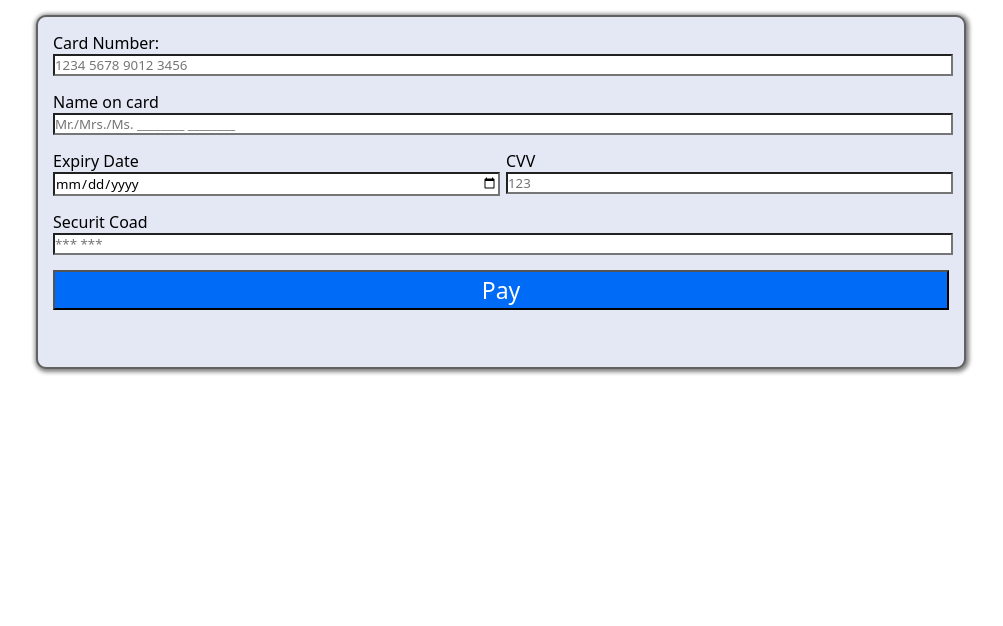
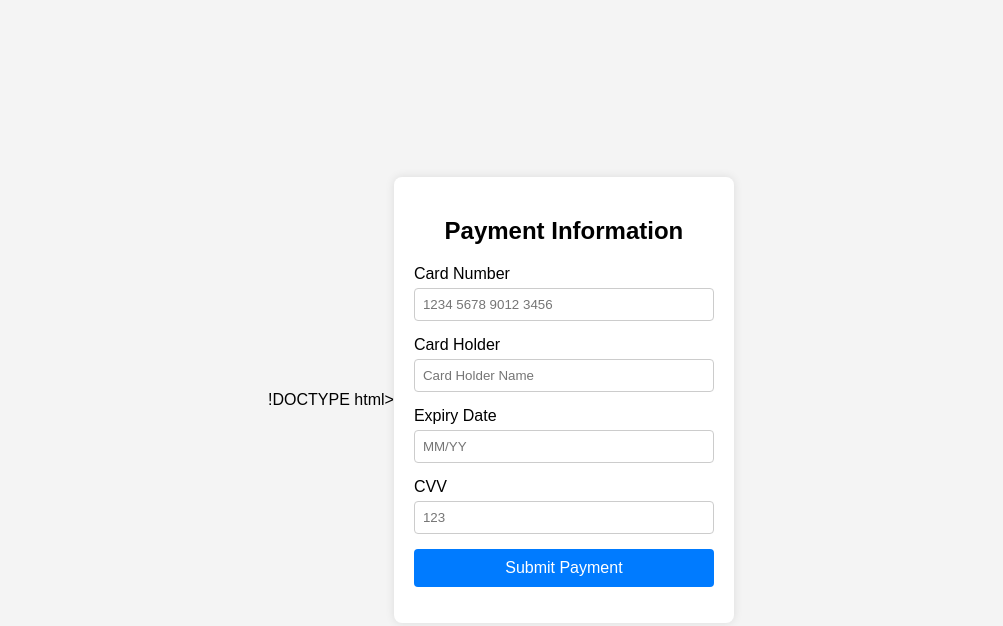
Before and after one commit to debojyoti-tantra/Tantra-Restaurant, a plain HTML site: page payment.html in a window 1280 px wide. Shown: the whole page, without its empty margins (139-1142 px from the left). Drawn offline with Linux system fonts and the light colour scheme.

Commit message:
Add files via upload

```diff
--- a/payment.css
+++ b/payment.css
@@ -1,58 +1,54 @@
-*{
-  margin: 0;
-  padding: 0;
-  font-family:system-ui, -apple-system, BlinkMacSystemFont, 'Segoe UI', Roboto, Oxygen, Ubuntu, Cantarell, 'Open Sans', 'Helvetica Neue', sans-serif;
-}
-
-body{
+body {
+  font-family: Arial, sans-serif;
+  background-color: #f4f4f4;
   display: flex;
   justify-content: center;
   align-items: center;
+  height: 100vh;
+  margin: 0;
 }
 
-.box{
-  height: 40vh;
-  width: 70vw;
-  border: 2px solid #616161;
-  border-radius: 10px;
-  display: flex;
-  flex-direction: column;
-  padding: 15px;
-  margin: 15px;
-  gap: 15px;
-  overflow: hidden;
-  box-shadow: 1px 1px 4px 2px grey;
-  background-color: #e4e8f5;
+.container {
+  background-color: #fff;
+  padding: 20px;
+  border-radius: 8px;
+  box-shadow: 0 0 10px rgba(0, 0, 0, 0.1);
+  width: 300px;
 }
 
-.boxx{
-  display: flex;
-  flex-direction: column;
+h2 {
+  margin-bottom: 20px;
+  text-align: center;
 }
 
-.grid{
-  display: grid;
-  grid-template-columns: 1fr 1fr;
-  gap: 10px;
+.form-group {
+  margin-bottom: 15px;
 }
 
-.boxx input{
-  width: 100%;
+label {
+  display: block;
+  margin-bottom: 5px;
 }
 
-.btn{
+input[type="text"] {
   width: 100%;
-  background-color: #006bf7;
-  color: white;
-  height: 40px;
-  font-size: 23px;
+  padding: 8px;
+  box-sizing: border-box;
+  border: 1px solid #ccc;
+  border-radius: 4px;
 }
 
-.btn:hover{
-  color: black;
-  background-color: lightsteelblue;
+button {
+  width: 100%;
+  padding: 10px;
+  background-color: #007bff;
+  border: none;
+  border-radius: 4px;
+  color: #fff;
+  font-size: 16px;
+  cursor: pointer;
 }
 
-.box input{
-  background-color: white;
+button:hover {
+  background-color: #0056b3;
 }
--- a/payment.html
+++ b/payment.html
@@ -1,22 +1,34 @@
-<!DOCTYPE html>
+!DOCTYPE html>
 <html lang="en">
 <head>
   <meta charset="UTF-8">
-  <meta http-equiv="X-UA-Compatible" content="IE=edge">
   <meta name="viewport" content="width=device-width, initial-scale=1.0">
-  <title>Payment</title>
-  <link rel="stylesheet" href="./payment.css">
+  <title>Payment Card Form</title>
+  <link rel="stylesheet" href="payment.css">
 </head>
 <body>
-  <div class="box">
-    <label for="card-no" class="boxx">Card Number:<input type="number" id="card-no" placeholder="1234 5678 9012 3456"></label>
-    <label for="name" class="boxx">Name on card<input type="text" id="name" placeholder="Mr./Mrs./Ms. ________ ________"></label>
-    <div class="grid">
-      <label for="date" class="boxx">Expiry Date<input type="date" id="date" placeholder=""></label>
-      <label for="cvv" class="boxx">CVV<input type="number" id="cvv" placeholder="123"></label>
-    </div>
-    <label for="security-coad" class="boxx">Securit Coad<input type="password" id="securit-coad" placeholder="*** ***"></label>
-    <a href="./index.html"><button class="btn">Pay</button></a>
+  <div class="container">
+    <h2>Payment Information</h2>
+    <form id="payment-form">
+      <div class="form-group">
+        <label for="card-number">Card Number</label>
+        <input type="text" id="card-number" maxlength="16" placeholder="1234 5678 9012 3456" required>
+      </div>
+      <div class="form-group">
+        <label for="card-holder">Card Holder</label>
+        <input type="text" id="card-holder" placeholder="Card Holder Name" required>
+      </div>
+      <div class="form-group">
+        <label for="expiry-date">Expiry Date</label>
+        <input type="text" id="expiry-date" placeholder="MM/YY" required>
+      </div>
+      <div class="form-group">
+        <label for="cvv">CVV</label>
+        <input type="text" id="cvv" maxlength="3" placeholder="123" required>
+      </div>
+      <button type="submit">Submit Payment</button>
+    </form>
   </div>
+  <script src="payment.js"></script>
 </body>
 </html>
--- /dev/null
+++ b/payment.js
@@ -0,0 +1,29 @@
+document.getElementById('payment-form').addEventListener('submit', function(e) {
+  e.preventDefault(); // Prevent form submission for demo purposes
+
+  const cardNumber = document.getElementById('card-number').value;
+  const cardHolder = document.getElementById('card-holder').value;
+  const expiryDate = document.getElementById('expiry-date').value;
+  const cvv = document.getElementById('cvv').value;
+
+  if (validateCardNumber(cardNumber) && validateExpiryDate(expiryDate) && validateCVV(cvv)) {
+    alert('Payment successful!');
+  } else {
+    alert('Please enter valid payment information.');
+  }
+});
+
+function validateCardNumber(cardNumber) {
+  const regex = /^\d{16}$/;
+  return regex.test(cardNumber);
+}
+
+function validateExpiryDate(expiryDate) {
+  const regex = /^(0[1-9]|1[0-2])\/\d{2}$/;
+  return regex.test(expiryDate);
+}
+
+function validateCVV(cvv) {
+  const regex = /^\d{3}$/;
+  return regex.test(cvv);
+}
```
